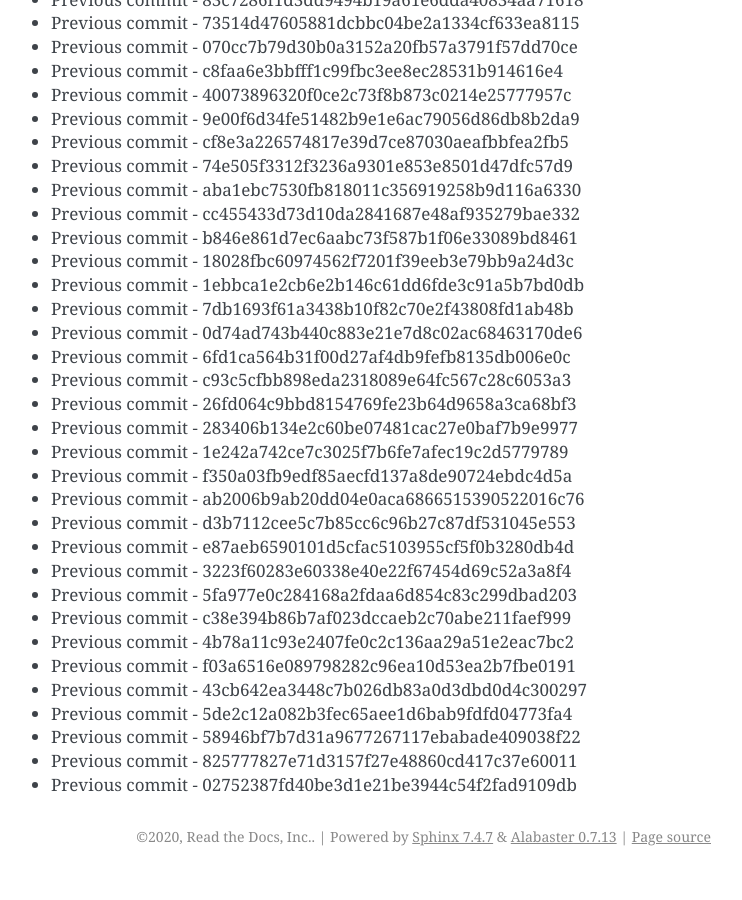
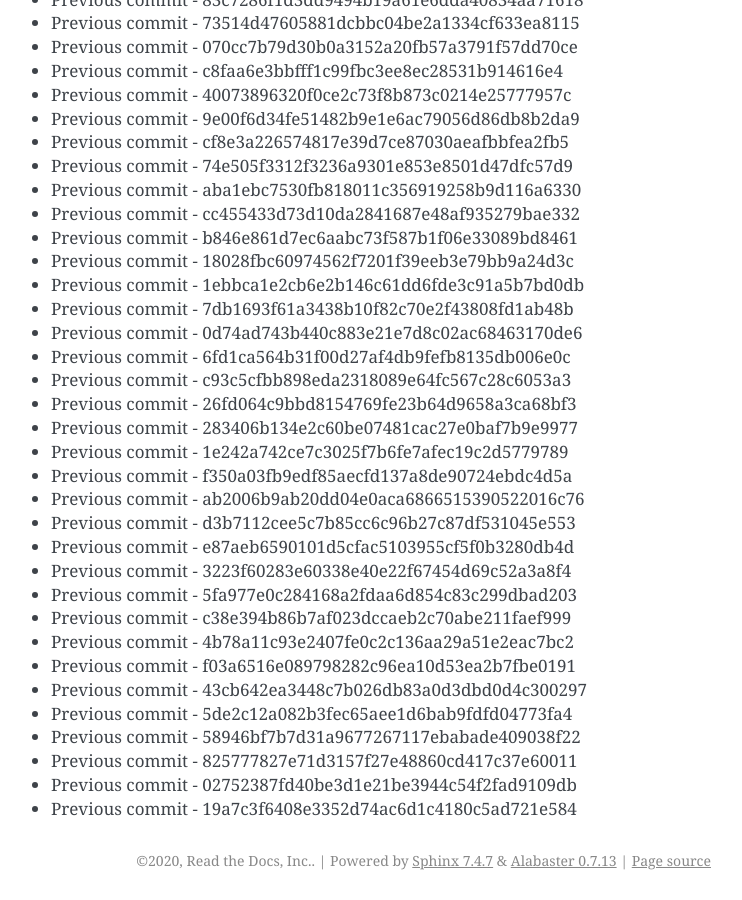
Before and after one commit to readthedocs/rtd-git-stresstest, a Sphinx documentation site: the page built from docs/updates.rst, in a window 1280 px wide and 900 px high, scrolled down 48559 px. Shown: the whole window, without its empty margins (399-1141 px from the left). Built offline with Sphinx 7.4.7, drawn with Linux system fonts in a browser that asks for light colours; before the commit the page ends 49435 px from its top, so only the background shows below that.

Commit message:
Generating commit from previous: 19a7c3f6408e3352d74ac6d1c4180c5ad721e584

```diff
--- a/docs/updates.rst
+++ b/docs/updates.rst
@@ -2072,3 +2072,4 @@ It can be tested for any performance characteristics.
 * Previous commit - 58946bf7b7d31a9677267117ebabade409038f22
 * Previous commit - 825777827e71d3157f27e48860cd417c37e60011
 * Previous commit - 02752387fd40be3d1e21be3944c54f2fad9109db
+* Previous commit - 19a7c3f6408e3352d74ac6d1c4180c5ad721e584
```
